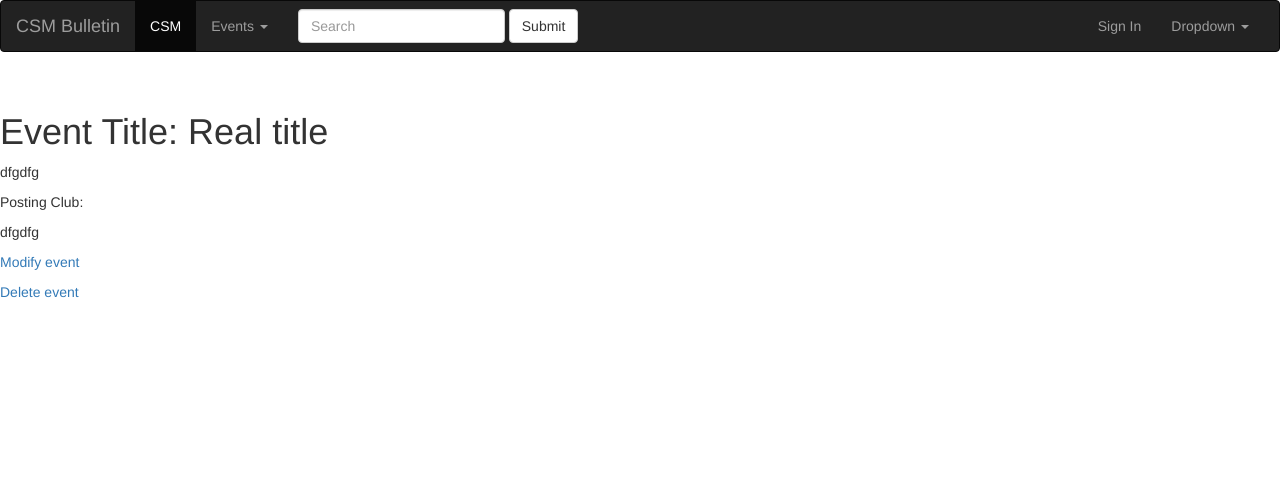
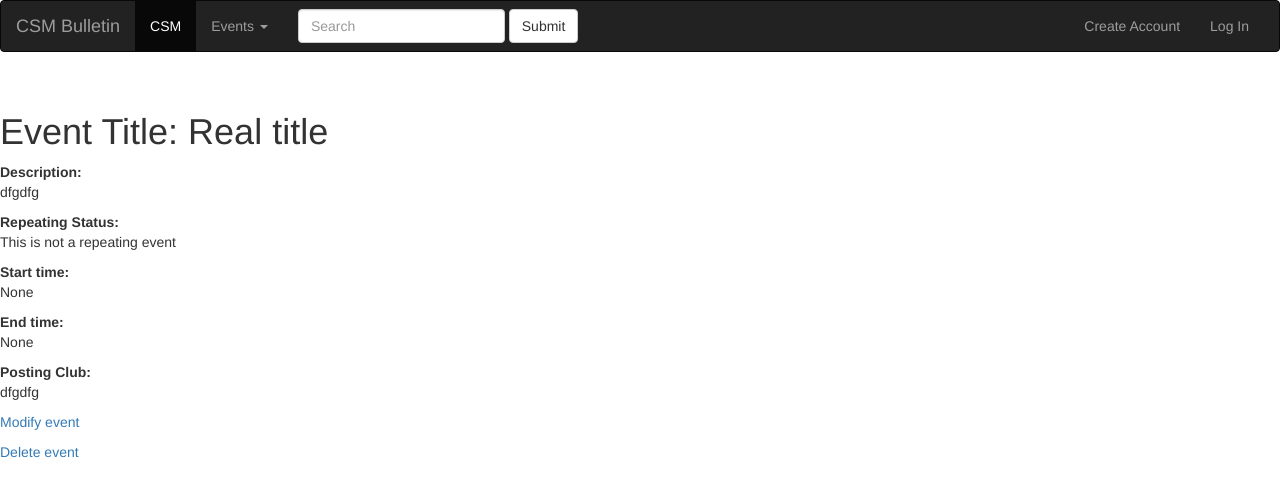
Before and after one commit to jmotamarry/Hackathon, a Django app: page /event/10/ in a window 1280 px wide. Shown: the top 497 px of the page. Run offline with Django 3.2, Linux system fonts and the light colour scheme; data comes from the database, SQL or seed files in the repository; both versions use the stored data as it was after the commit.

Commit message:
varying changes

```diff
--- a/Hackathon/urls.py
+++ b/Hackathon/urls.py
@@ -16,10 +16,11 @@
 from django.contrib import admin
 from django.urls import path, include
 
-from pages.views import home_view
+from pages.views import home_view, create_user_view
 
 urlpatterns = [
     path ('event/', include('events.urls')),
     path ('', home_view, name='home'),
     path ('admin/', admin.site.urls),
+    path ('user/create/', create_user_view, name='user_create')
 ]
--- a/events/models.py
+++ b/events/models.py
@@ -9,9 +9,11 @@
     description  = models.TextField(blank=True, default='') # make description not required
     repeats      = models.BooleanField(default=False)
     approved     = models.BooleanField(default=False)
-    start_time   = models.DateTimeField()
-    end_time     = models.DateTimeField() # make end time not required
+    date         = models.DateField()
+    start_time   = models.TimeField()
+    end_time     = models.TimeField()
     posting_club = models.CharField(max_length=100)
+    upload       = models.ImageField(upload_to='events/static', default='', blank=True)
 
     def get_absolute_url(self):
         return reverse('events:event', kwargs={'id': self.id})
--- a/events/templates/events/event_detail.html
+++ b/events/templates/events/event_detail.html
@@ -2,15 +2,11 @@
 
 {% block content %}
 <h1>Event Title: {{ object.title }}</h1>
-<p>{% if object.description %}{{ object.description }}{% else %}Description coming soon{% endif %}</p>    <!--If description, show it, otherwise show coming soon-->
-<p>Posting Club:</p>
-<p>{{ object.posting_club }}</p>
-<p>
-    <a href="/event/update/{{ object.id }}">Modify event</a>
-</p>
-
-<a href="/event/delete/{{ object.id }}">Delete event</a>
-
-
-
+<p>{% if object.description %}<dt>Description:</dt>{{ object.description }}{% else %}Description coming soon{% endif %}</p>    <!--If description, show it, otherwise show coming soon-->
+<p><dt>Repeating Status: </dt>{% if object.repeats %}This is a repeating event{% else %}This is not a repeating event{% endif %}</p>
+<p><dt>Start time:</dt>{{ object.start_time }}</p>
+<p><dt>End time:</dt>{{ object.end_time }}</p>
+<p><dt>Posting Club:</dt> {{ object.posting_club }}</p>
+<p><a href="/event/update/{{ object.id }}">Modify event</a></p>     <!--Lets users modify the event-->
+<a href="/event/delete/{{ object.id }}">Delete event</a>            <!--Lets users delete the event-->
 {% endblock %}
--- a/pages/views.py
+++ b/pages/views.py
@@ -1,7 +1,13 @@
 from django.http import HttpResponse
 from django.shortcuts import render
+from django.contrib.auth.models import User
 
 # Create your views here.
 def home_view(request, *args, **kwargs):    # can use request.user
     # return HttpResponse("<h1>Hello World</h1>")   # returns a string of html
     return render(request, 'home.html', {})
+
+def create_user_view(request):
+    if request.method == 'POST':
+        User.objects.create_user(username=request.POST.get('inputEmail3'), password=request.POST.get('inputPassword3'))
+    return render(request, 'create_user.html', {})
--- a/templates/navbar.html
+++ b/templates/navbar.html
@@ -29,17 +29,8 @@
           <button type="submit" class="btn btn-default">Submit</button>
         </form>
         <ul class="nav navbar-nav navbar-right">
-          <li><a href="#">Sign In</a></li>        <!--TODO: Add logins for users and admins-->
-          <li class="dropdown">
-            <a href="#" class="dropdown-toggle" data-toggle="dropdown" role="button" aria-haspopup="true" aria-expanded="false">Dropdown <span class="caret"></span></a>
-            <ul class="dropdown-menu">
-              <li><a href="#">Create Acount</a></li>
-              <li><a href="#">About Page</a></li>
-              <li><a href="#">All events</a></li>
-              <li role="separator" class="divider"></li>
-              <li><a href="#">Donate</a></li>
-            </ul>
-          </li>
+          <li><a href="/user/create/">Create Account</a></li>        <!--TODO: Add logins for users and admins-->
+          <li><a href="#">Log In</a></li>
         </ul>
       </div><!-- /.navbar-collapse -->
     </div><!-- /.container-fluid -->
```
Also changed, not shown: events/forms.py (+6 -3 lines), pages/forms.py (added, +12 -0 lines), templates/create_user.html (added, +33 -0 lines), db.sqlite3, events/migrations/0006_alter_event_end_time_alter_event_start_time.py (added), events/migrations/0007_event_date.py (added), events/migrations/0008_event_upload.py (added), events/migrations/0009_alter_event_upload.py (added), events/migrations/0010_alter_event_upload.py (added).
